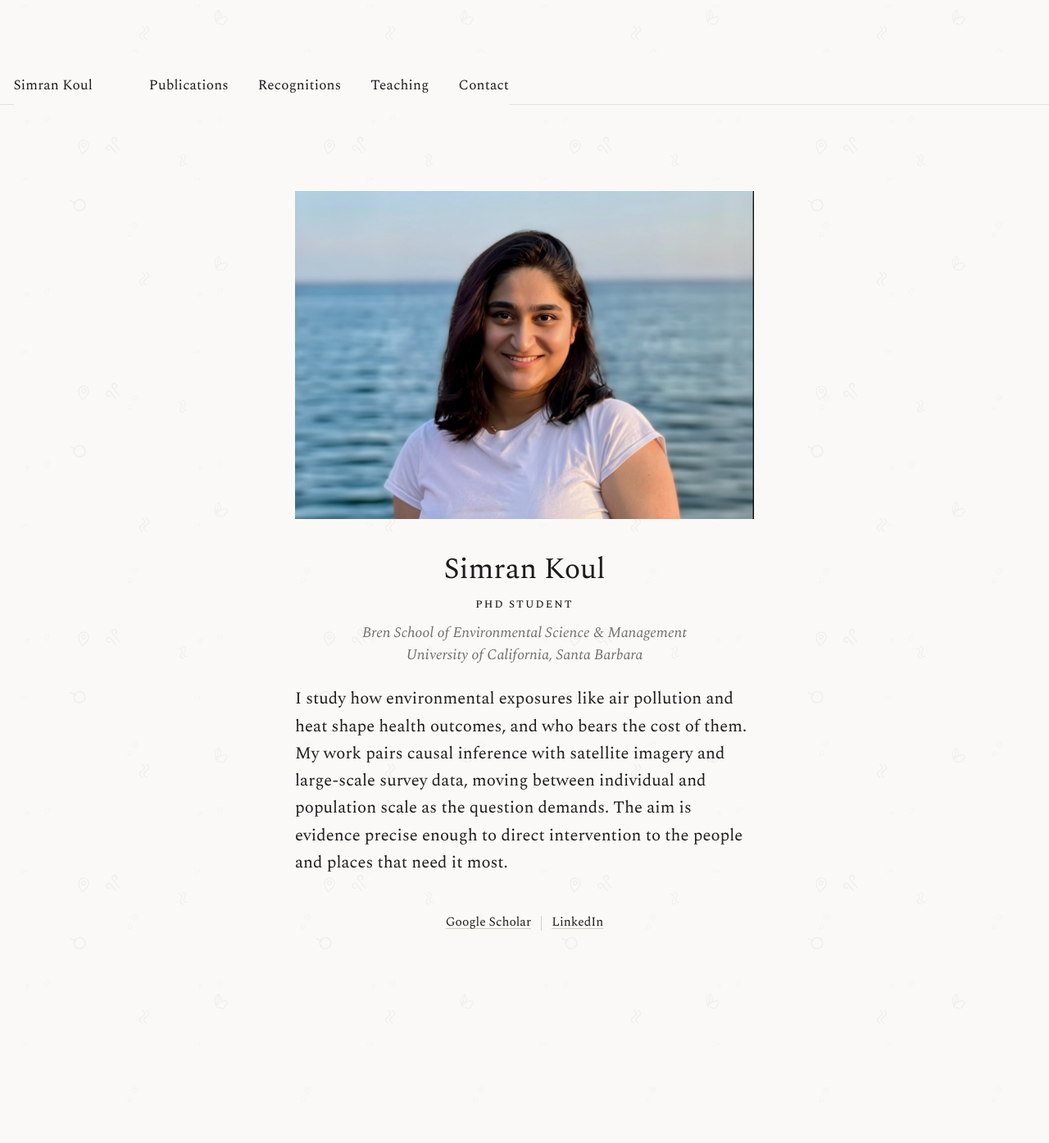
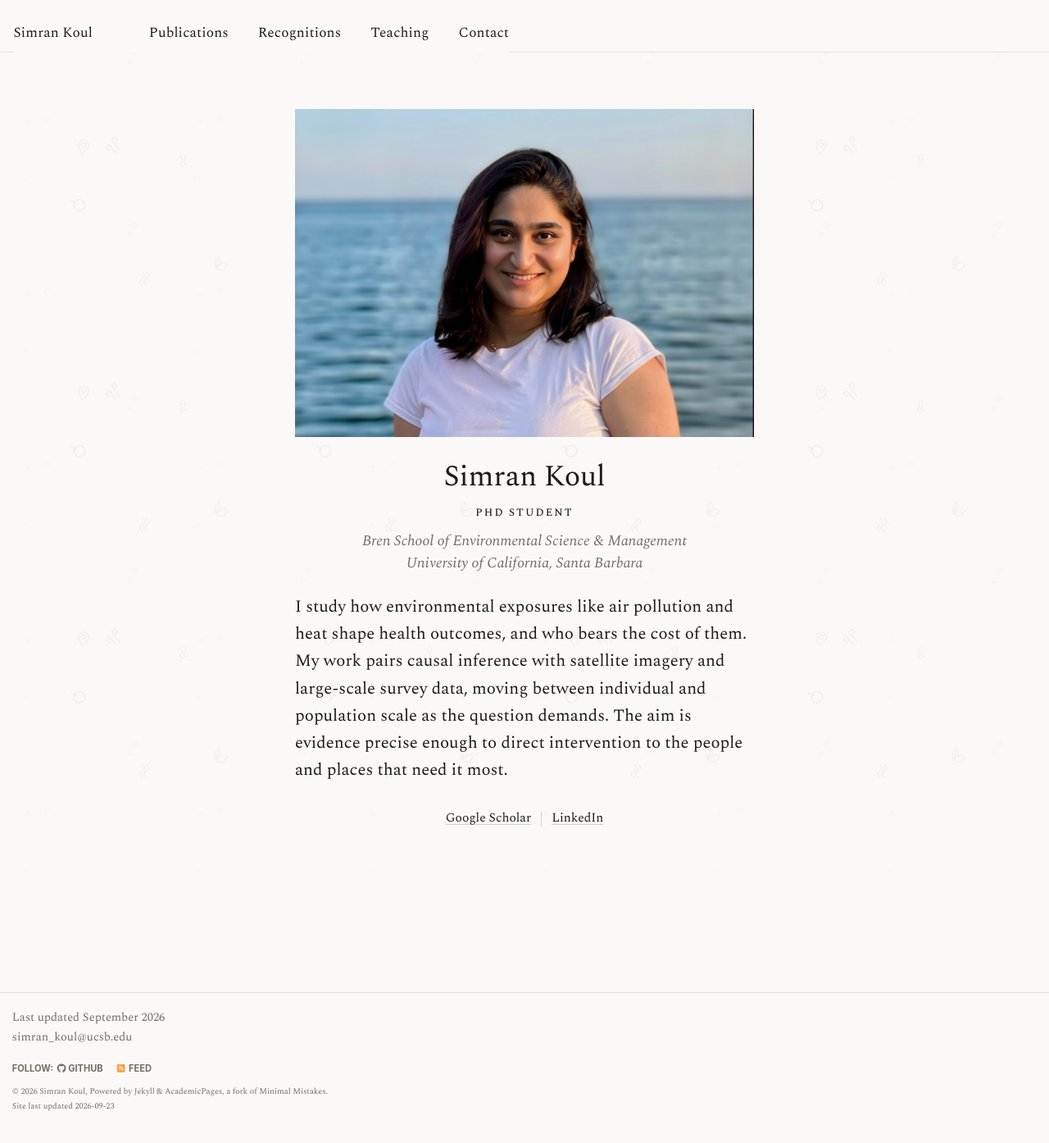
Before and after one commit to simkoul/simkoul.github.io, a Jekyll site: the page built from _pages/about.md, in a window 1280 px wide and 1400 px high. Shown: the top 1394 px of the window at 82% size. Built offline with Jekyll 4.4.1, drawn with Linux system fonts in a browser that asks for light colours.

Commit message:
Tighten the spacing so short pages fit without scrolling
The base template pads the body 64px at the top for a fixed masthead and 9em
at the bottom. This masthead is sticky, so the top padding was blank space
above the tabs, and the bottom padding alone was enough to put a scrollbar on
pages whose content ended well short of the fold. Both are now zero.

Everything else came down with it: section bands 2.6rem to 1.5rem, the page
title band tighter still, section heads, entry rows, reference rows, the
framed blocks, and the footer. The home page starts 2rem from the top rather
than 4rem, and the portrait, affiliation and bio sit closer together.

Citations no longer stop at 68ch. They run the full width of the rule above
them, which is what the rule implied and takes fewer lines. DOI links drop
their own family and size, so a citation is set in one typeface at one size.

```diff
--- a/_sass/layout/_quiet.scss
+++ b/_sass/layout/_quiet.scss
@@ -9,6 +9,14 @@
    ========================================================================== */
 
 html { background: var(--paper); }
+
+/* The base template pads the body for a fixed masthead and leaves 9em under
+   the content. This masthead is sticky, so the top padding is dead space, and
+   the bottom padding was forcing a scrollbar onto pages that otherwise fit. */
+body {
+  padding-top: 0;
+  padding-bottom: 0;
+}
 
 body {
   background-color: var(--paper);
@@ -73,7 +81,10 @@ body {
 .narrow { max-width: 64ch; }
 .col    { max-width: 64ch; }
 
-.band { padding: 2.6rem 0; }
+.band { padding: 1.5rem 0; }
+
+/* the page title needs less room beneath it than a section does */
+.band:first-of-type { padding: 1.4rem 0 0.3rem; }
 
 /* --------------------------------------------------------------------------
    Type
@@ -127,8 +138,8 @@ body {
   display: flex;
   align-items: baseline;
   gap: 1rem;
-  margin: 0 0 1.5rem;
-  padding-bottom: 0.65rem;
+  margin: 0 0 1rem;
+  padding-bottom: 0.5rem;
   border-bottom: 1px solid var(--rule);
 
   h2 {
@@ -167,7 +178,7 @@ body {
 .home {
   max-width: 560px;
   margin: 0 auto;
-  padding: 4rem 0 3rem;
+  padding: 2rem 0 2.4rem;
   text-align: center;
 }
 
@@ -178,7 +189,7 @@ body {
 .home__portrait {
   width: 100%;
   aspect-ratio: 7 / 5;
-  margin: 0 auto 2.2rem;
+  margin: 0 auto 1.5rem;
   background-size: cover;
   background-position: center;
   background-color: #ecebe6;
@@ -190,7 +201,7 @@ body {
 }
 
 .home__aff {
-  margin: 0 auto 2.2rem;
+  margin: 0 auto 1.5rem;
   max-width: 46ch;
 }
 
@@ -222,7 +233,7 @@ body {
 /* The bio is the lead paragraph, so it runs a little larger than the rest. */
 .home__bio {
   text-align: left;
-  margin: 0 auto 2.4rem;
+  margin: 0 auto 1.6rem;
   max-width: none;
 }
 
@@ -328,7 +339,7 @@ body {
   display: grid;
   grid-template-columns: 6.6rem 1fr;   /* wide enough for "Summer 2025" */
   gap: 1.1rem;
-  padding: 0.85rem 0;
+  padding: 0.6rem 0;
   border-bottom: 1px solid var(--rule);
 
   &:last-child { border-bottom: 0; }
@@ -423,8 +434,8 @@ body {
 .invite {
   border-top: 1px solid var(--rule);
   border-bottom: 1px solid var(--rule);
-  padding: 1.3rem 0;
-  margin-top: 2rem;
+  padding: 1rem 0;
+  margin-top: 1.4rem;
   font-family: $quiet-display;
   font-size: 1.06rem;
   line-height: 1.6;
@@ -546,7 +557,10 @@ body {
   color: var(--muted);
   font-size: 0.82rem;
 
-  footer { border-top: 1px solid var(--rule); padding-top: 1.5rem; }
+  margin-top: 1.5rem;
+  padding-bottom: 1.5rem;
+
+  footer { border-top: 1px solid var(--rule); padding-top: 1rem; }
   a { color: var(--muted); }
   a:hover { color: var(--accent); }
 }
@@ -599,7 +613,7 @@ body {
    References — APA with a hanging indent
    -------------------------------------------------------------------------- */
 .ref {
-  padding: 1.3rem 0;
+  padding: 0.95rem 0;
   border-bottom: 1px solid var(--rule);
 }
 
@@ -615,13 +629,9 @@ body {
   font-size: 1.06rem;
   line-height: 1.6;
   color: var(--ink);
-  max-width: 68ch;
+  max-width: none;
 
-  a {
-    word-break: break-word;
-    font-family: $quiet-body;
-    font-size: 0.86rem;
-  }
+  a { word-break: break-word; }
 }
 
 .blurb { margin-top: 0.7rem; margin-left: 1.6em; }
```
Also changed, not shown: tools/preview/preview_shell.html (+14 -13 lines).
